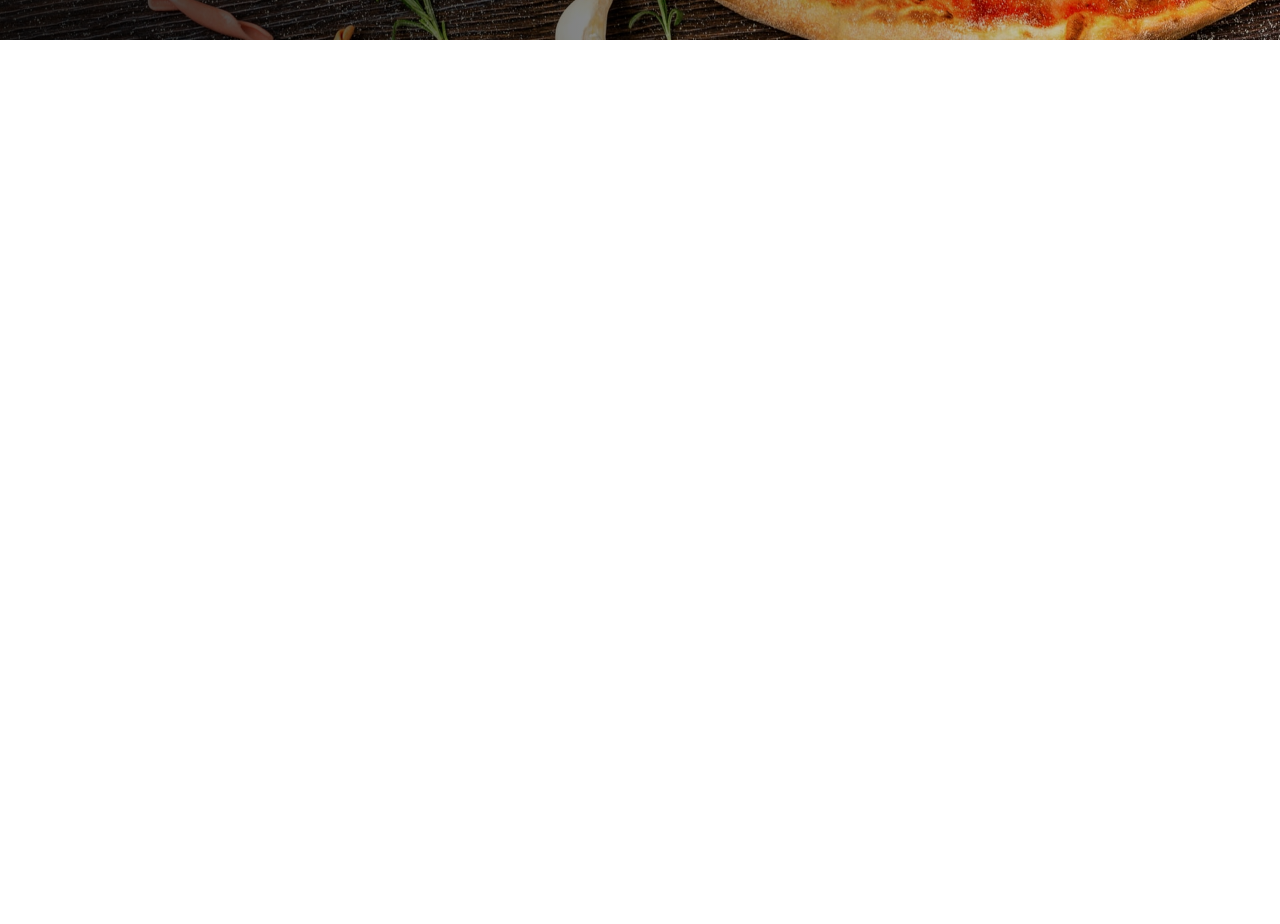
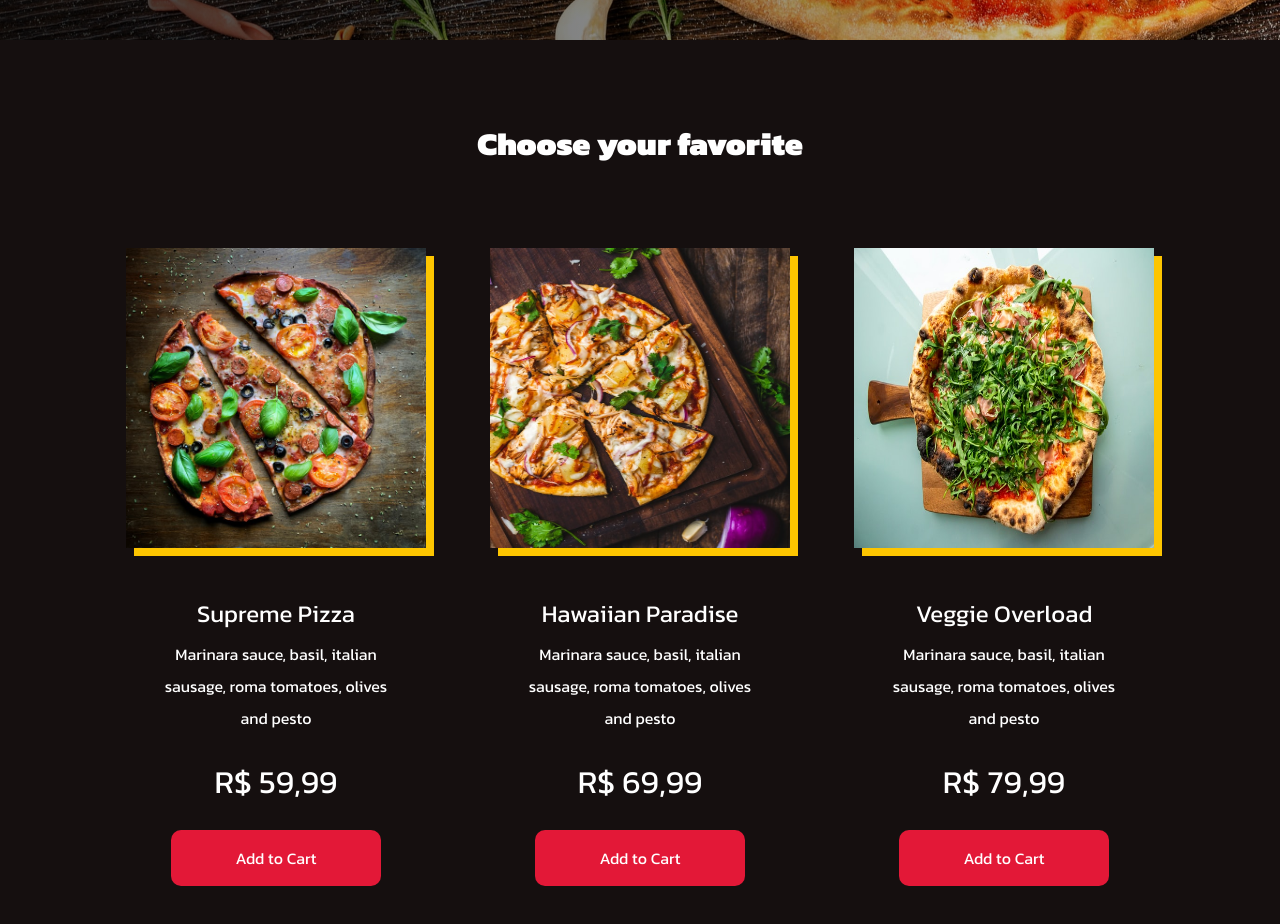
Before and after one commit to claitonneri/react-pizza-website, a React (Create React App) app: page / in a window 1280 px wide. Shown: the part 760-1684 px from the top of the page. Before the commit the page ends 880 px from the top, so only its background shows below. Built offline with nearby package versions, Linux system fonts and the light colour scheme.

Commit message:
⚙️ feat:  criação do componente Products

```diff
--- a/src/App.tsx
+++ b/src/App.tsx
@@ -4,12 +4,16 @@ import { BrowserRouter as Router } from 'react-router-dom';
 import { GlobalStyle } from './styles/global';
 
 import Hero from './components/Hero';
+import Products from './components/Products';
+
+import { products } from './helpers/products';
 
 const App: React.FC = () => {
   return (
     <Router>
       <GlobalStyle />
       <Hero />
+      <Products heading="Choose your favorite" products={products} />
     </Router>
   );
 };
--- /dev/null
+++ b/src/components/Products/index.tsx
@@ -0,0 +1,55 @@
+import React from 'react';
+
+import {
+  Container,
+  Header,
+  Wrapper,
+  Card,
+  Img,
+  Info,
+  Title,
+  Description,
+  Price,
+  Button,
+} from './styles';
+
+interface ProductsProps {
+  heading: string;
+  products: {
+    id: number;
+    img: string;
+    alt: string;
+    title: string;
+    desc: string;
+    price: string;
+    button: string;
+  }[];
+}
+
+const Products: React.FC<ProductsProps> = ({
+  heading,
+  products,
+}: ProductsProps) => {
+  return (
+    <Container>
+      <Header>{heading}</Header>
+      <Wrapper>
+        {products.map(product => {
+          return (
+            <Card key={product.id}>
+              <Img src={product.img} alt={product.alt} />
+              <Info>
+                <Title>{product.title}</Title>
+                <Description>{product.desc}</Description>
+                <Price>{product.price}</Price>
+                <Button>{product.button}</Button>
+              </Info>
+            </Card>
+          );
+        })}
+      </Wrapper>
+    </Container>
+  );
+};
+
+export default Products;
--- /dev/null
+++ b/src/components/Products/styles.ts
@@ -0,0 +1,75 @@
+import styled from 'styled-components';
+
+export const Container = styled.div`
+  width: 100vw;
+  min-height: 100vh;
+  padding: 5rem calc((100vw - 1300px) / 2);
+  background: #150f0f;
+  color: #fff;
+`;
+
+export const Wrapper = styled.div`
+  display: flex;
+  flex-wrap: wrap;
+  justify-content: center;
+  margin: 0 auto;
+`;
+
+export const Card = styled.div`
+  margin: 0 2rem;
+  line-height: 2;
+  width: 300px;
+`;
+
+export const Img = styled.img`
+  height: 300px;
+  min-width: 300px;
+  max-width: 100%;
+  box-shadow: 8px 8px #fdc500;
+`;
+
+export const Header = styled.h1`
+  font-size: clamp(2rem, 2.5vw, 3rem);
+  text-align: center;
+  margin-bottom: 5rem;
+`;
+
+export const Title = styled.h2`
+  font-weight: 400;
+  font-size: 1.5rem;
+`;
+
+export const Info = styled.div`
+  display: flex;
+  flex-direction: column;
+  justify-content: center;
+  align-items: center;
+  padding: 2rem;
+  text-align: center;
+`;
+
+export const Description = styled.p`
+  margin-bottom: 1rem;
+`;
+
+export const Price = styled.p`
+  margin-bottom: 1rem;
+  font-size: 2rem;
+`;
+
+export const Button = styled.button`
+  font-size: 1rem;
+  padding: 1rem 4rem;
+  border: none;
+  background: #e31837;
+  color: #fff;
+  transition: 0.2s ease-out;
+  border-radius: 10px;
+
+  &:hover {
+    background: #ffc500;
+    transition: 0.2s ease-out;
+    color: #000;
+    cursor: pointer;
+  }
+`;
--- /dev/null
+++ b/src/helpers/products.ts
@@ -0,0 +1,36 @@
+import product1 from '../assets/images/product-1.jpg';
+import product2 from '../assets/images/product-2.jpg';
+import product3 from '../assets/images/product-3.jpg';
+
+export const products = [
+  {
+    id: 1,
+    img: product1,
+    alt: 'Pizza',
+    title: 'Supreme Pizza',
+    desc:
+      'Marinara sauce, basil, italian sausage, roma tomatoes, olives and pesto',
+    price: 'R$ 59,99',
+    button: 'Add to Cart',
+  },
+  {
+    id: 2,
+    img: product2,
+    alt: 'Pizza',
+    title: 'Hawaiian Paradise',
+    desc:
+      'Marinara sauce, basil, italian sausage, roma tomatoes, olives and pesto',
+    price: 'R$ 69,99',
+    button: 'Add to Cart',
+  },
+  {
+    id: 3,
+    img: product3,
+    alt: 'Pizza',
+    title: 'Veggie Overload',
+    desc:
+      'Marinara sauce, basil, italian sausage, roma tomatoes, olives and pesto',
+    price: 'R$ 79,99',
+    button: 'Add to Cart',
+  },
+];
```
Also changed, not shown: 1 other file (tests, documents, lock files or other folders).
